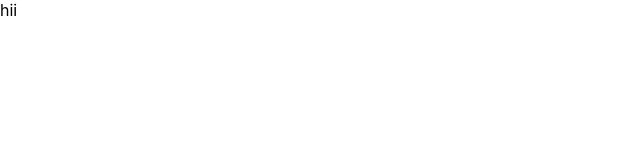
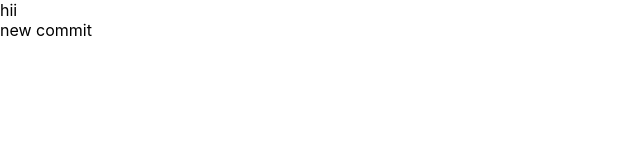
Before and after one commit to Hell3ringer/WebScrapping, a React (Create React App) app in the folder notify/: page / in a window 1280 px wide. Shown: the top 160 px of the page, without its empty margins (0-640 px from the left). Built offline with nearby package versions, Linux system fonts and the light colour scheme.

Commit message:
new commit

```diff
--- a/notify/src/App.js
+++ b/notify/src/App.js
@@ -4,6 +4,8 @@ function App() {
   return (
     <div>
       hii
+      <br></br>
+      new commit
     </div>
   );
 }
```
